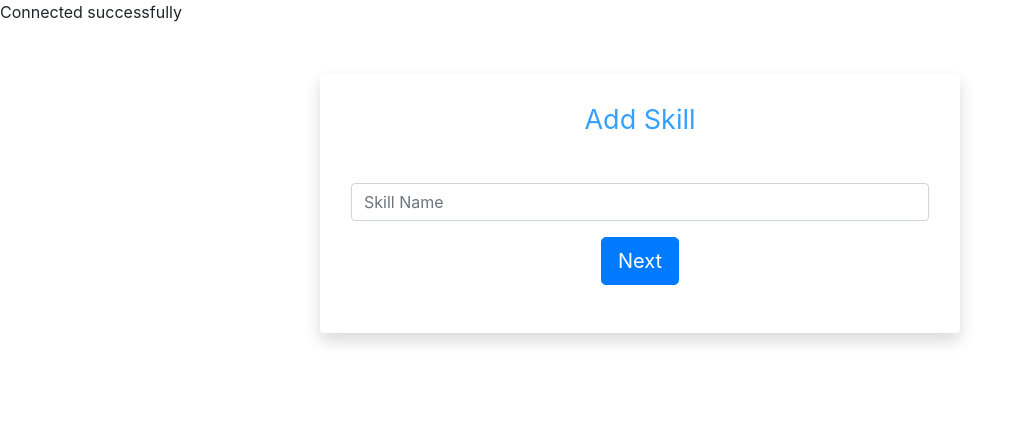
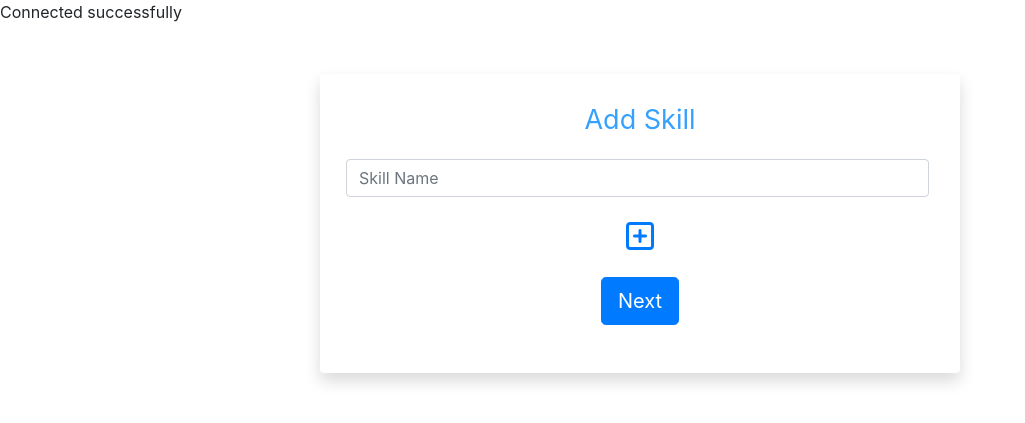
Before and after one commit to prince214/Capstone-Module, a PHP site: page /form/skill.php in a window 1280 px wide. Shown: the top 423 px of the page, without its empty margins (0-1025 px from the left). Run offline with PHP 8.4, Linux system fonts and the light colour scheme; some libraries are stand-ins or nearby versions.

Commit message:
Add files via upload
skills adding + button

```diff
--- a/cv1/form/skill.php
+++ b/cv1/form/skill.php
@@ -2,6 +2,7 @@
 <?php include 'connection.php' ?>
 <?php
 
+    function add_skill() {
       if(isset($_POST['skill_next'])){
           $name =  $_POST['skill'];
           $sql = "INSERT INTO skills (id,skill_name) VALUES (NULL,'$name')";
@@ -11,6 +12,8 @@
 
           }
       }
+}
+
 
 
       ?>
@@ -25,7 +28,16 @@
     <link rel="stylesheet" href="https://stackpath.bootstrapcdn.com/bootstrap/4.3.1/css/bootstrap.min.css" integrity="sha384-ggOyR0iXCbMQv3Xipma34MD+dH/1fQ784/j6cY/iJTQUOhcWr7x9JvoRxT2MZw1T" crossorigin="anonymous">
     <link rel="stylesheet" type="text/css" href="mystyle.css">
 
-    <title>Hello, world!</title>
+    <script src="https://kit.fontawesome.com/5106db6593.js" crossorigin="anonymous"></script>
+
+    <title>Add Skills</title>
+    <style type="text/css">
+      #list li{
+        list-style-type: none;
+        margin-left: -45px;
+        margin-bottom: 10px;
+      }
+    </style>
   </head>
   <body>
 
@@ -38,12 +50,22 @@
                     <fieldset>
                         <legend class="text-center header">Add Skill</legend>
 
-                        <div class="form-group">
-                            <span class="col-md-1 col-md-offset-2 text-center"><i class="fa fa-user bigicon"></i></span>
+                        <div class="form-group text-center">
+
                             <div class="col-md-12">
-                                <input id="fname" name="skill" type="text" placeholder="Skill Name" class="form-control">
+                              <ul id="list">
+                                  <li>
+                                  <input id="fname" name="skill" type="text" placeholder="Skill Name" class="form-control">
+                                  </li>
+                              </ul>
+
+
+
                             </div>
+                            <span id ="add_skill" class="col-md-1 text-primary" style="font-size: 2rem; cursor: pointer;"><i class="far fa-plus-square"></i></span>
                         </div>
+
+
 
                         <div class="form-group">
                             <div class="col-md-12 text-center">
@@ -57,7 +79,19 @@
     </div>
 </div>
 
+<script>
 
+  const list = document.getElementById("list");
+  console.log(list);
+  document.getElementById('add_skill').addEventListener("click",function(){
+    // add_skill();
+    const item = `<li>
+       <input id="fname" name="skill" type="text" placeholder="Skill Name" class="form-control">
+    </li>`;
+    const position = "beforeend";
+    list.insertAdjacentHTML(position, item);
+  });
+</script>
 
 
 
```
